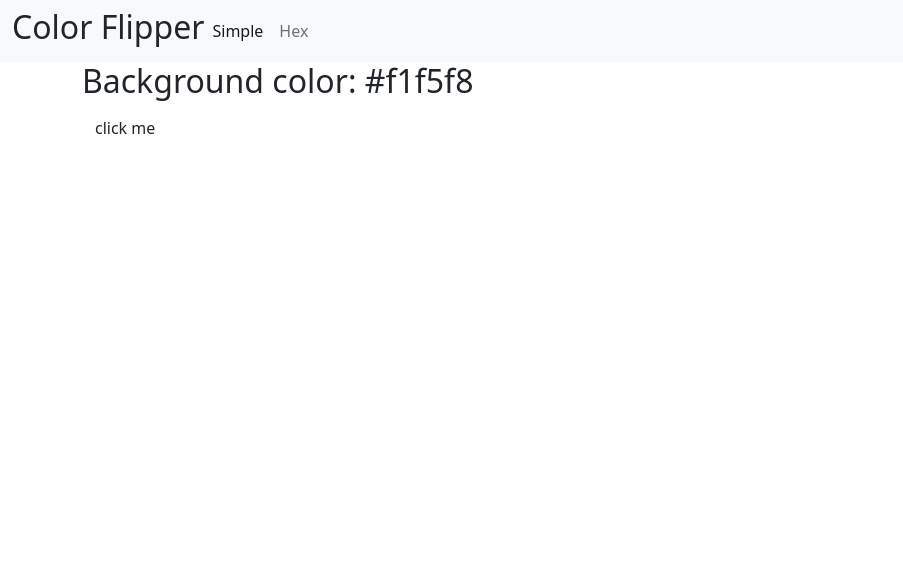
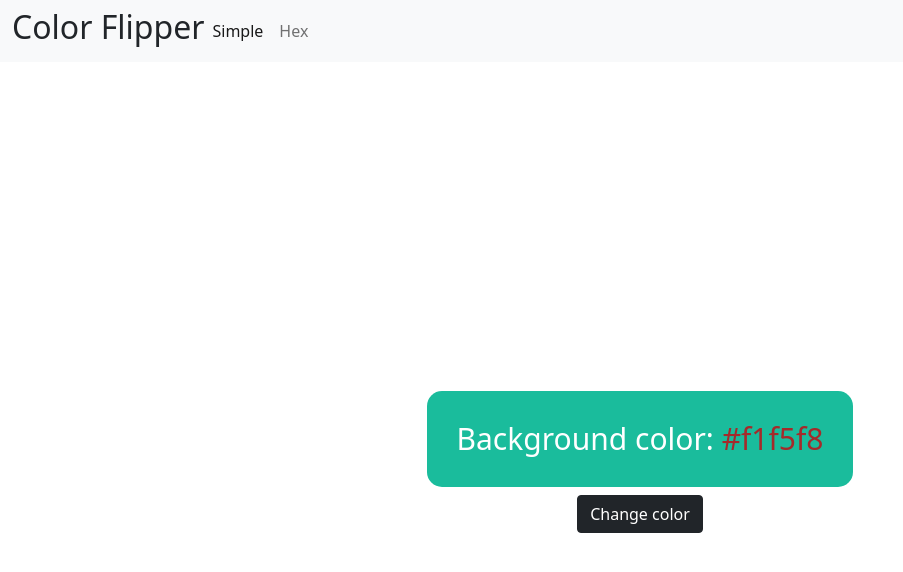
Before and after one commit to EugyPastore/colorflipper, a plain HTML site: page index.html in a window 1280 px wide. Shown: the whole page, without its empty margins (0-903 px from the left). Drawn offline with nearby package versions, Linux system fonts and the light colour scheme.

Commit message:
added event listeners to index and hex, centered elements

```diff
--- a/index.html
+++ b/index.html
@@ -9,7 +9,7 @@
 	<!--Styles-->
 	<link href="https://cdn.jsdelivr.net/npm/bootstrap@5.1.3/dist/css/bootstrap.min.css" rel="stylesheet"
 		integrity="sha384-1BmE4kWBq78iYhFldvKuhfTAU6auU8tT94WrHftjDbrCEXSU1oBoqyl2QvZ6jIW3" crossorigin="anonymous">
-	<link rel="stylesheet" href="scss/style.css" />
+	<link rel="stylesheet" href="style.css" />
 </head>
 
 <body>
@@ -35,14 +35,16 @@
 	</nav>
 
 	<main>
-		<div class="container">
-			<h2>Background color: <span class="color">#f1f5f8</span></h2>
-			<button class="btn btn-hero" id="btn">click me</button>
-		</div>
+			<div class="container center">
+				<h2 class="text-style">Background color: <span class="color"> #f1f5f8</span></h2>
+				<button class="btn btn-dark" id="btn">Change color</button>
+			</div>
 	</main>
 	<!--Javascript-->
 	<script src="index.js"></script>
-	<script src="https://cdn.jsdelivr.net/npm/bootstrap@5.1.3/dist/js/bootstrap.bundle.min.js" integrity="sha384-ka7Sk0Gln4gmtz2MlQnikT1wXgYsOg+OMhuP+IlRH9sENBO0LRn5q+8nbTov4+1p" crossorigin="anonymous"></script>
+	<script src="https://cdn.jsdelivr.net/npm/bootstrap@5.1.3/dist/js/bootstrap.bundle.min.js"
+		integrity="sha384-ka7Sk0Gln4gmtz2MlQnikT1wXgYsOg+OMhuP+IlRH9sENBO0LRn5q+8nbTov4+1p"
+		crossorigin="anonymous"></script>
 </body>
 
 </html>
--- /dev/null
+++ b/style.css
@@ -0,0 +1,18 @@
+.text-style{
+	padding: 30px;
+	border-radius: 15px;
+	text-align: center;
+	background: #1abc9c;
+	color: white;
+	font-size: 30px;
+}
+.color{
+	color:brown;
+}
+.center{
+	display: flex;
+	flex-direction: column;
+  justify-content: center;
+  align-items: center;
+  height: 100vh;
+}
```
Also changed, not shown: hex.html (+7 -5 lines).
